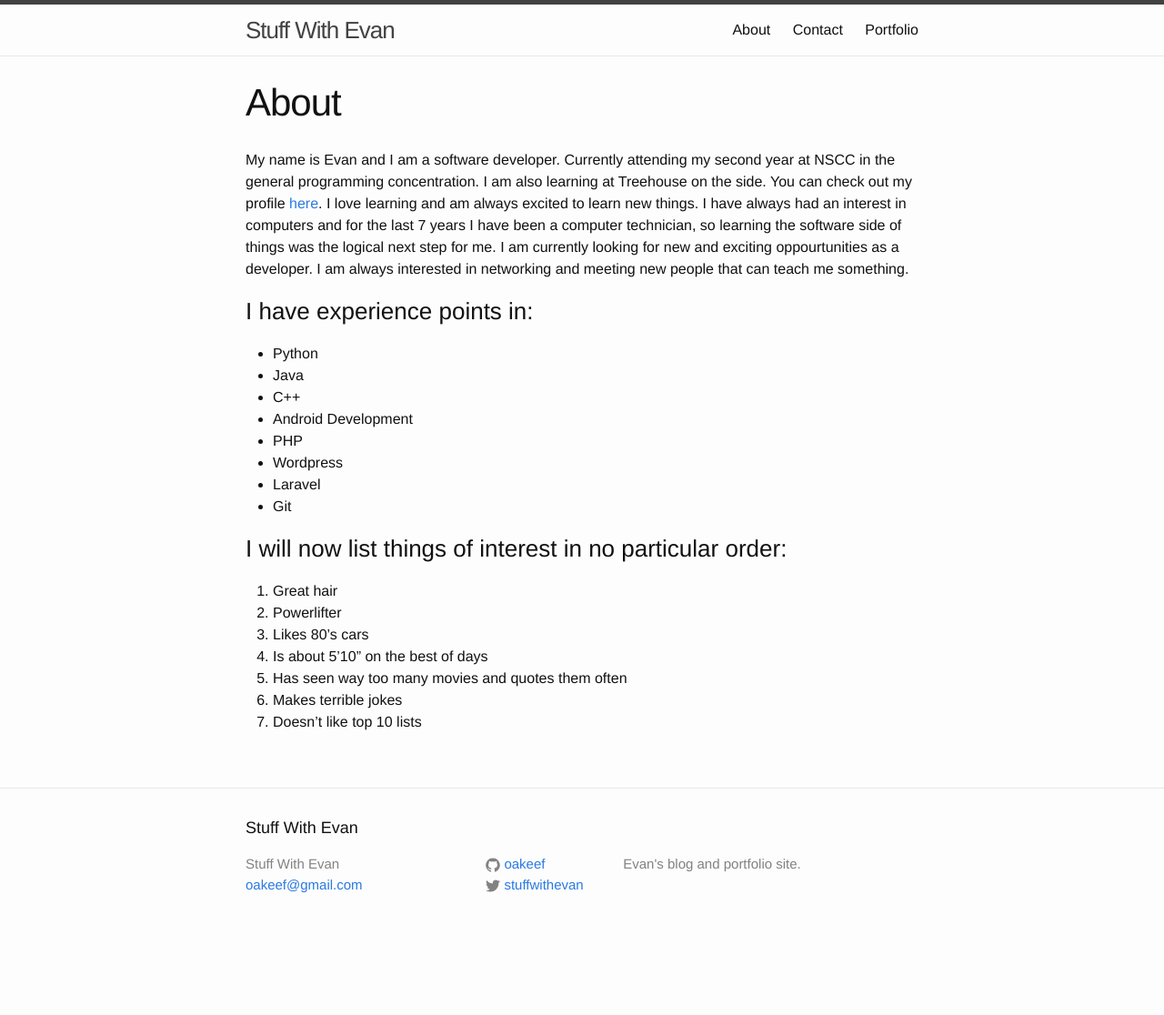
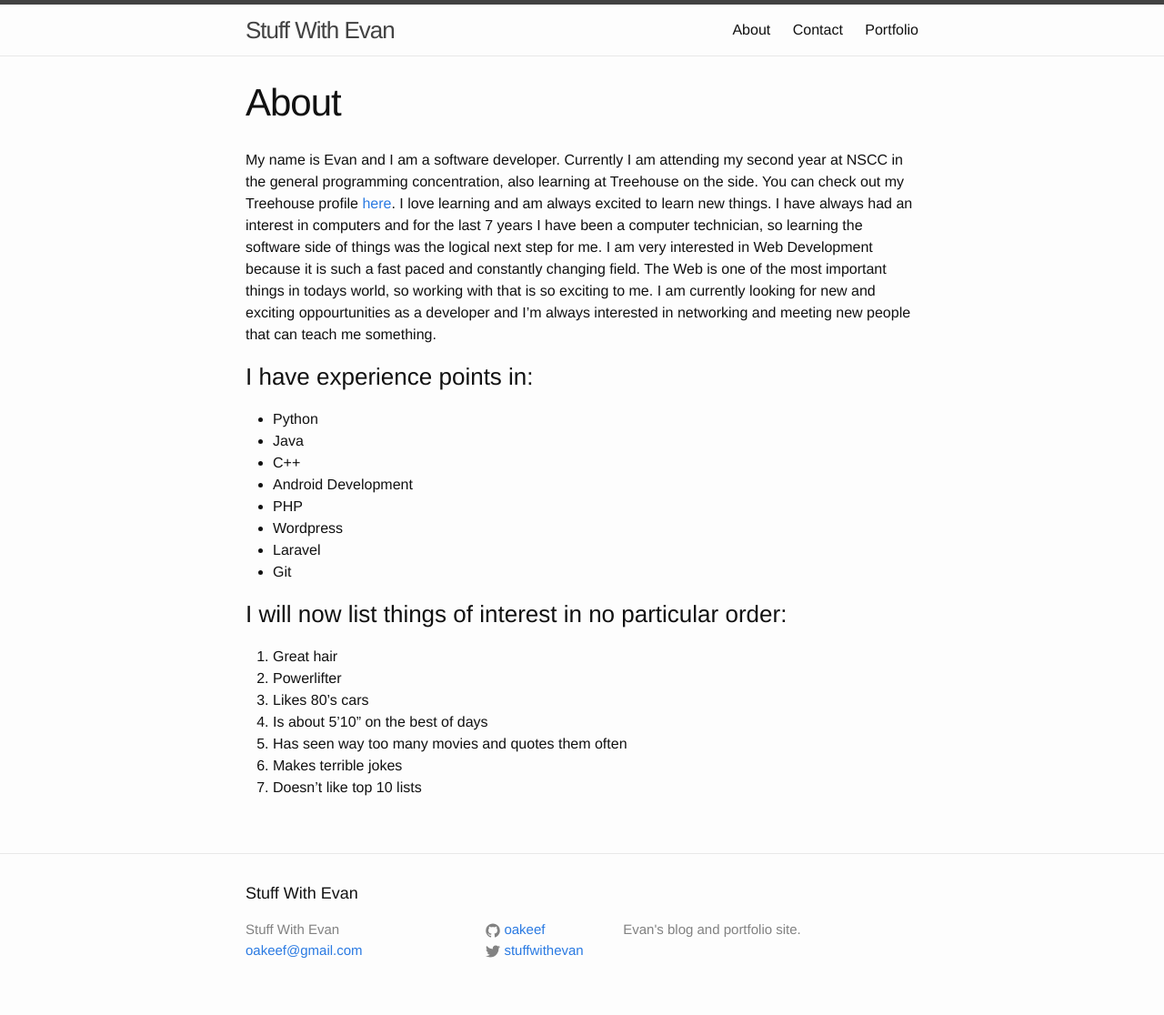
Before and after one commit to oakeef/oakeef.github.io, a Jekyll site: the page built from about.md, in a window 1280 px wide. Shown: the whole page at 91% size. Built offline with Jekyll 4.4.1, drawn with Linux system fonts in a browser that asks for light colours; before the commit the page ends 1044 px from its top, so only the background shows below that.

Commit message:
few small changes

```diff
--- a/about.md
+++ b/about.md
@@ -4,7 +4,7 @@
 permalink: /about/
 ---
 
-My name is Evan and I am a software developer. Currently attending my second year at NSCC in the general programming concentration. I am also learning at Treehouse on the side. You can check out my profile [here](https://teamtreehouse.com/oakeef). I love learning and am always excited to learn new things. I have always had an interest in computers and for the last 7 years I have been a computer technician, so learning the software side of things was the logical next step for me. I am currently looking for new and exciting oppourtunities as a developer. I am always interested in networking and meeting new people that can teach me something.
+My name is Evan and I am a software developer. Currently I am attending my second year at NSCC in the general programming concentration, also learning at Treehouse on the side. You can check out my Treehouse profile [here](https://teamtreehouse.com/oakeef). I love learning and am always excited to learn new things. I have always had an interest in computers and for the last 7 years I have been a computer technician, so learning the software side of things was the logical next step for me. I am very interested in Web Development because it is such a fast paced and constantly changing field. The Web is one of the most important things in todays world, so working with that is so exciting to me. I am currently looking for new and exciting oppourtunities as a developer and I'm always interested in networking and meeting new people that can teach me something.
 
 ### I have experience points in:
 
```
